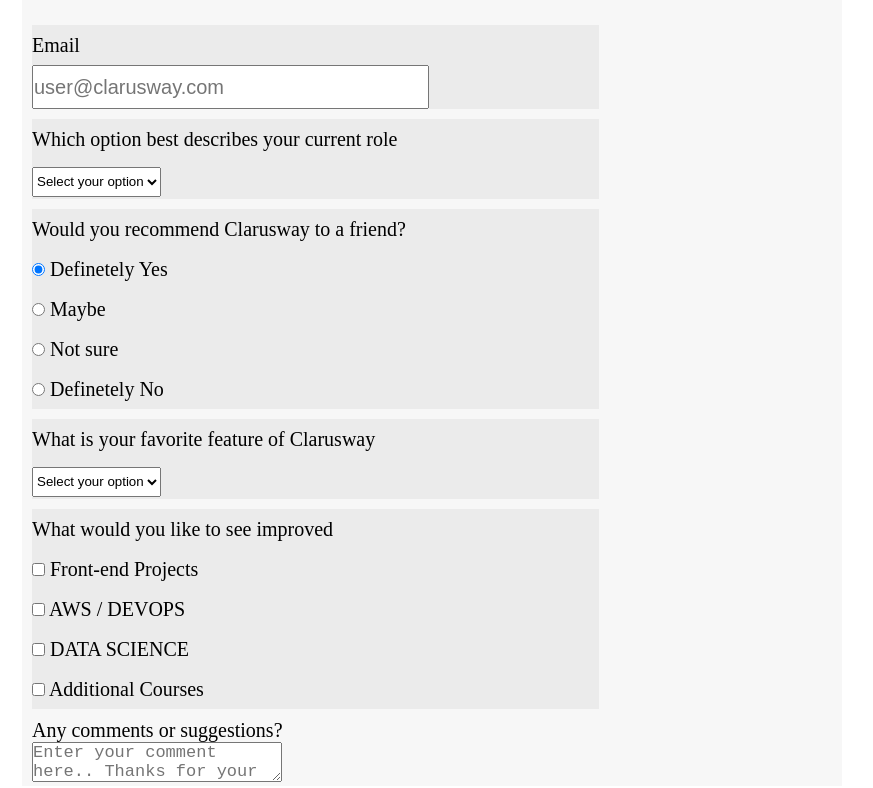
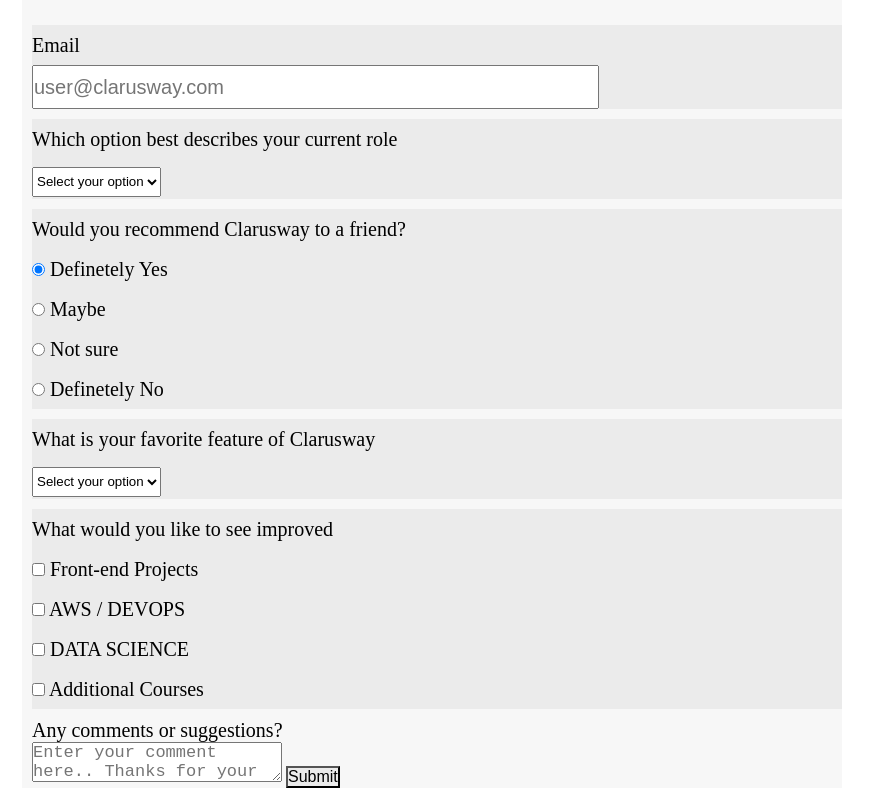
Before and after one commit to emregllce/clarusway_survey_form, a plain HTML site: page index.html in a window 1280 px wide. Shown: the part 341-1129 px from the top of the page, without its empty margins (208-1081 px from the left). Drawn offline with Linux system fonts and the light colour scheme.

Commit message:
submit added

```diff
--- a/index.html
+++ b/index.html
@@ -69,6 +69,11 @@
                 <div id="texta">
                     <label for="">Any comments or suggestions?</label><br>
                     <textarea name="" id="textar" cols="30" rows="2" placeholder="Enter your comment here.. Thanks for your cooperation"></textarea>
+                    <input type="submit" value="Submit" id="submit">
+                </div>
+
+                <div id="submit">
+
                 </div>
 
 
--- a/style.css
+++ b/style.css
@@ -38,7 +38,7 @@
 #role,
 #check,
 #email{
-    width: 70%;
+
     line-height: 2;
     margin-bottom: 10px;
     font-size: 20px;
@@ -62,3 +62,7 @@
     width: 250px;
     font-size: 17px;
 }
+#submit{
+    background-color: rgba(200, 200, 200, 0.25);
+    font-size: 16px;
+}
```
